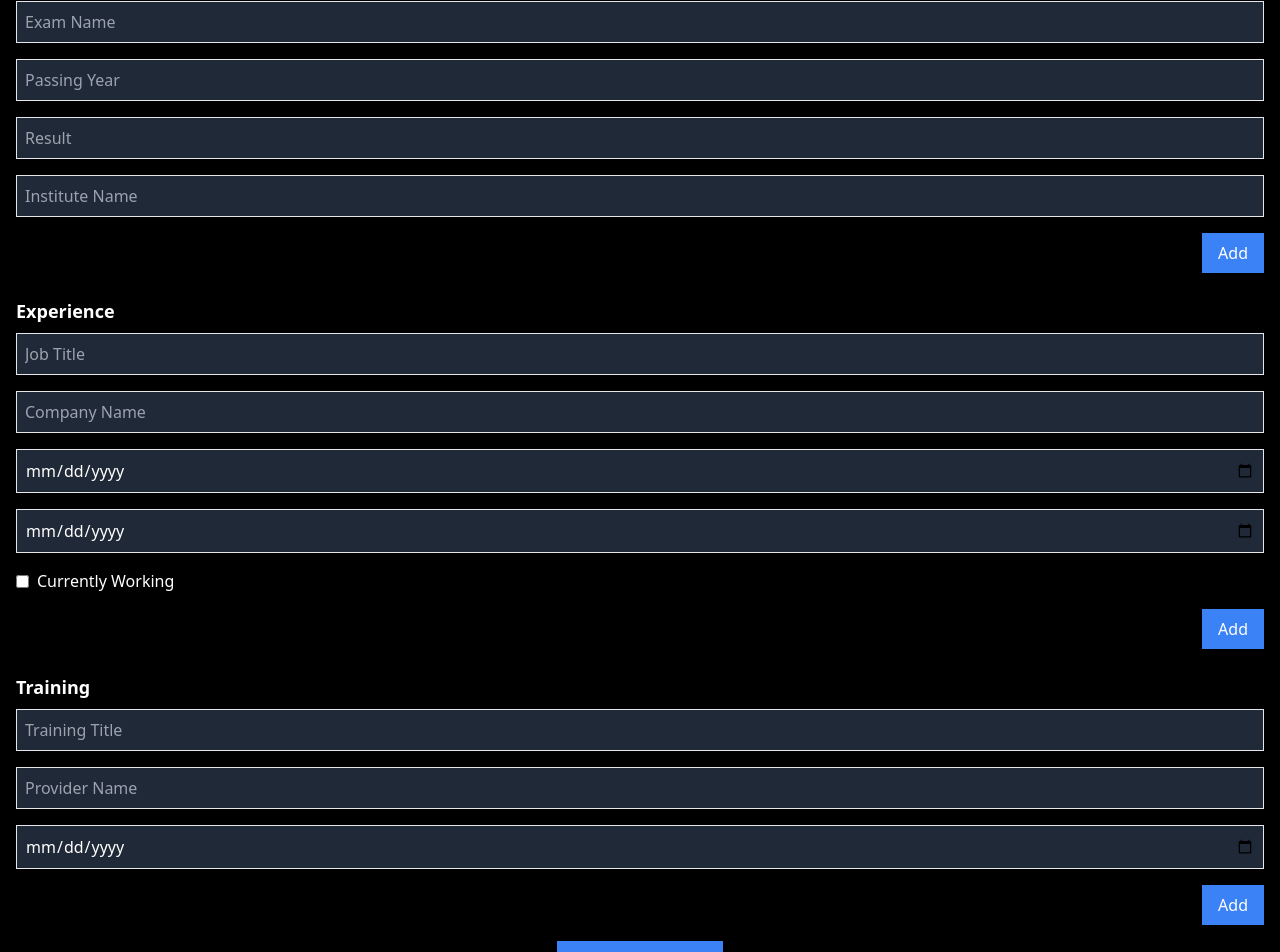
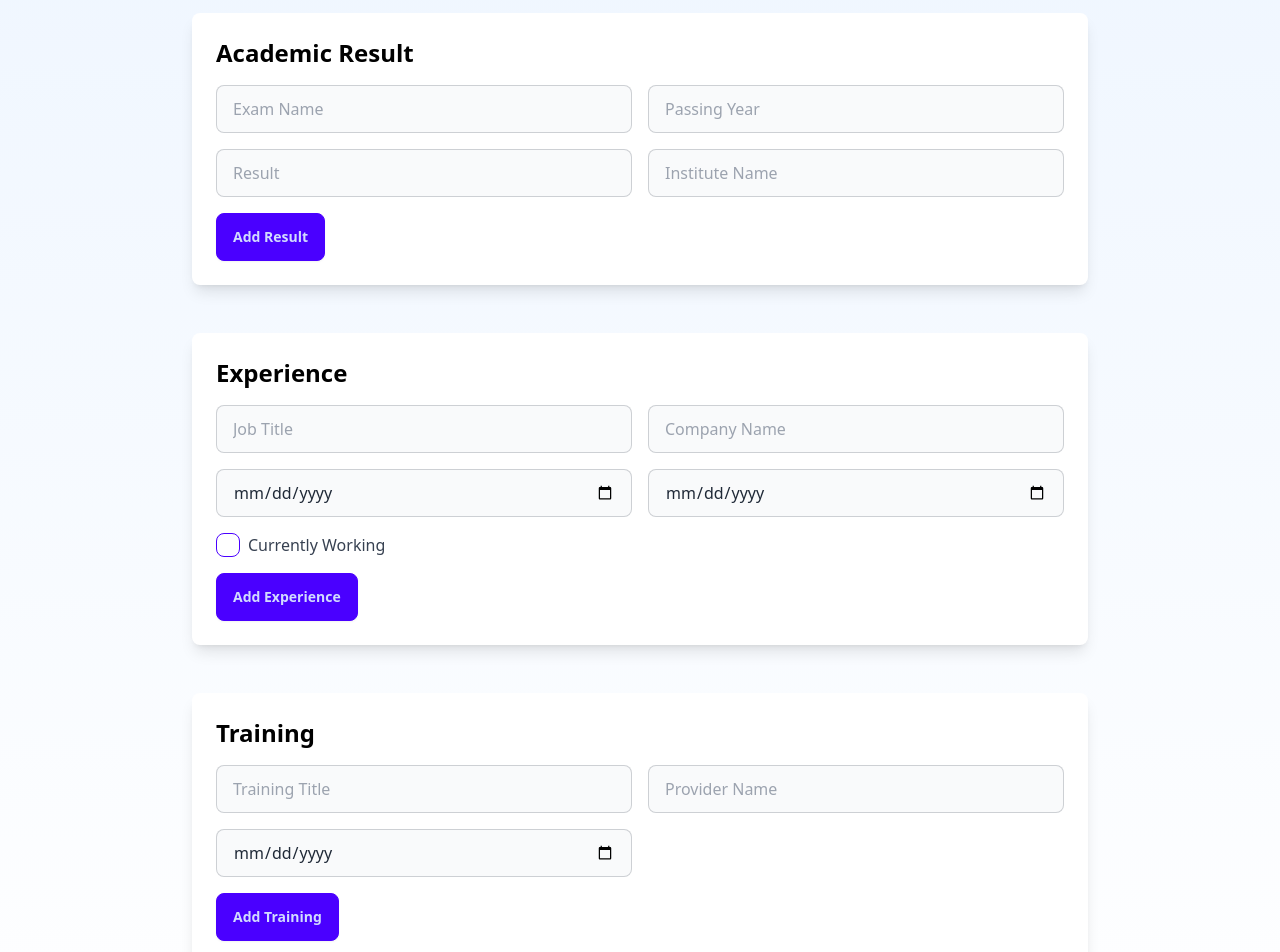
Before and after one commit to BJET-14/lms-web, a Next.js app: page /teacher in a window 1280 px wide. Shown: the part 151-1103 px from the top of the page. Built offline with nearby package versions, Linux system fonts and the light colour scheme.

Commit message:
update Ashraful

```diff
--- a/src/app/teacher/page.js
+++ b/src/app/teacher/page.js
@@ -96,19 +96,20 @@ function Teacher() {
   };
 
   return (
-      <div className="text-white bg-black min-h-screen p-4">
-        <h2 className="text-xl font-semibold mb-2">Update Teacher Profile</h2>
+    <div className="min-h-screen bg-gradient-to-b from-blue-50 to-white text-gray-800 p-8">
+      <div className="max-w-4xl mx-auto">
+        <h2 className="text-3xl font-bold mb-8 text-center text-black">Update Teacher Profile</h2>
 
         {/* Academic Results */}
-        <div className="mb-6">
-          <h3 className="text-lg font-semibold mb-2">Academic Result</h3>
-          <div className="flex flex-col gap-4 mb-4">
+        <div className="mb-12 bg-white p-6 rounded-lg shadow-lg">
+          <h3 className="text-2xl font-semibold mb-4 text-black">Academic Result</h3>
+          <div className="grid grid-cols-1 md:grid-cols-2 gap-4 mb-4">
             <input
               type="text"
               name="examName"
               value={formData.examName}
               onChange={handleInputChange}
-                className="border p-2 w-full bg-gray-800 text-white"
+              className="input input-bordered w-full bg-gray-50"
               placeholder="Exam Name"
             />
             <input
@@ -116,7 +117,7 @@ function Teacher() {
               name="passingYear"
               value={formData.passingYear}
               onChange={handleInputChange}
-                className="border p-2 w-full bg-gray-800 text-white"
+              className="input input-bordered w-full bg-gray-50"
               placeholder="Passing Year"
             />
             <input
@@ -124,7 +125,7 @@ function Teacher() {
               name="result"
               value={formData.result}
               onChange={handleInputChange}
-                className="border p-2 w-full bg-gray-800 text-white"
+              className="input input-bordered w-full bg-gray-50"
               placeholder="Result"
             />
             <input
@@ -132,46 +133,39 @@ function Teacher() {
               name="instituteName"
               value={formData.instituteName}
               onChange={handleInputChange}
-                className="border p-2 w-full bg-gray-800 text-white"
+              className="input input-bordered w-full bg-gray-50"
               placeholder="Institute Name"
             />
+          </div>
           <button
             onClick={() => addOrEditItem("results")}
-                className="bg-blue-500 text-white px-4 py-2 self-end"
+            className="btn btn-primary w-full md:w-auto"
           >
-              {isEditing && editSection === "results" ? "Update" : "Add"}
+            {isEditing && editSection === "results" ? "Update" : "Add"} Result
           </button>
-          </div>
           {results.length > 0 && (
-              <table className="min-w-full bg-gray-900 mt-4 border-collapse">
+            <div className="overflow-x-auto mt-6">
+              <table className="table w-full">
                 <thead>
-                <tr>
-                  <th className="py-2 px-4 border text-white">Exam Name</th>
-                  <th className="py-2 px-4 border text-white">Passing Year</th>
-                  <th className="py-2 px-4 border text-white">Result</th>
-                  <th className="py-2 px-4 border text-white">Institute Name</th>
-                  <th className="py-2 px-4 border text-white">Actions</th>
+                  <tr className="bg-gray-100">
+                    <th>Exam Name</th>
+                    <th>Passing Year</th>
+                    <th>Result</th>
+                    <th>Institute Name</th>
+                    <th>Actions</th>
                   </tr>
                 </thead>
                 <tbody>
                   {results.map((result, index) => (
-                    <tr key={index}>
-                      <td className="py-2 px-4 border text-center text-white">
-                        {result.examName}
-                      </td>
-                      <td className="py-2 px-4 border text-center text-white">
-                        {result.passingYear}
-                      </td>
-                      <td className="py-2 px-4 border text-center text-white">
-                        {result.result}
-                      </td>
-                      <td className="py-2 px-4 border text-center text-white">
-                        {result.instituteName}
-                      </td>
-                      <td className="py-2 px-4 border text-center text-white">
+                    <tr key={index} className="hover:bg-gray-50">
+                      <td>{result.examName}</td>
+                      <td>{result.passingYear}</td>
+                      <td>{result.result}</td>
+                      <td>{result.instituteName}</td>
+                      <td>
                         <button
                           onClick={() => editItem("results", index)}
-                            className="bg-yellow-500 text-white px-2 py-1"
+                          className="btn btn-xs btn-warning"
                         >
                           Edit
                         </button>
@@ -180,19 +174,20 @@ function Teacher() {
                   ))}
                 </tbody>
               </table>
+            </div>
           )}
         </div>
 
         {/* Experiences */}
-        <div className="mb-6">
-          <h3 className="text-lg font-semibold mb-2">Experience</h3>
-          <div className="flex flex-col gap-4 mb-4">
+        <div className="mb-12 bg-white p-6 rounded-lg shadow-lg">
+          <h3 className="text-2xl font-semibold mb-4 text-black">Experience</h3>
+          <div className="grid grid-cols-1 md:grid-cols-2 gap-4 mb-4">
             <input
               type="text"
               name="jobTitle"
               value={formData.jobTitle}
               onChange={handleInputChange}
-                className="border p-2 w-full bg-gray-800 text-white"
+              className="input input-bordered w-full bg-gray-50"
               placeholder="Job Title"
             />
             <input
@@ -200,7 +195,7 @@ function Teacher() {
               name="companyName"
               value={formData.companyName}
               onChange={handleInputChange}
-                className="border p-2 w-full bg-gray-800 text-white"
+              className="input input-bordered w-full bg-gray-50"
               placeholder="Company Name"
             />
             <input
@@ -208,71 +203,64 @@ function Teacher() {
               name="fromDate"
               value={formData.fromDate}
               onChange={handleInputChange}
-                className="border p-2 w-full bg-gray-800 text-white"
+              className="input input-bordered w-full bg-gray-50"
             />
             <input
               type="date"
               name="toDate"
               value={formData.toDate}
               onChange={handleInputChange}
-                className="border p-2 w-full bg-gray-800 text-white"
+              className="input input-bordered w-full bg-gray-50"
               disabled={formData.currentlyWorking}
             />
-            <label className="flex items-center text-white">
+            <label className="flex items-center text-gray-700">
               <input
                 type="checkbox"
                 name="currentlyWorking"
                 checked={formData.currentlyWorking}
                 onChange={handleInputChange}
-                  className="mr-2"
+                className="checkbox checkbox-primary mr-2"
               />
-              Currently Working
+              <span>Currently Working</span>
             </label>
+          </div>
           <button
             onClick={() => addOrEditItem("experiences")}
-                className="bg-blue-500 text-white px-4 py-2 self-end"
+            className="btn btn-primary w-full md:w-auto"
           >
-              {isEditing && editSection === "experiences" ? "Update" : "Add"}
+            {isEditing && editSection === "experiences" ? "Update" : "Add"} Experience
           </button>
-          </div>
           {experiences.length > 0 && (
-              <table className="min-w-full bg-gray-900 mt-4 border-collapse">
+            <div className="overflow-x-auto mt-6">
+              <table className="table w-full">
                 <thead>
-                <tr>
-                  <th className="py-2 px-4 border text-white">Job Title</th>
-                  <th className="py-2 px-4 border text-white">Company Name</th>
-                  <th className="py-2 px-4 border text-white">From Date</th>
-                  <th className="py-2 px-4 border text-white">To Date</th>
-                  <th className="py-2 px-4 border text-white">Experience Time</th>
-                  <th className="py-2 px-4 border text-white">Actions</th>
+                  <tr className="bg-gray-100">
+                    <th>Job Title</th>
+                    <th>Company Name</th>
+                    <th>From Date</th>
+                    <th>To Date</th>
+                    <th>Experience Time</th>
+                    <th>Actions</th>
                   </tr>
                 </thead>
                 <tbody>
                   {experiences.map((experience, index) => (
-                    <tr key={index}>
-                      <td className="py-2 px-4 border text-center text-white">
-                        {experience.jobTitle}
-                      </td>
-                      <td className="py-2 px-4 border text-center text-white">
-                        {experience.companyName}
-                      </td>
-                      <td className="py-2 px-4 border text-center text-white">
-                        {experience.fromDate}
-                      </td>
-                      <td className="py-2 px-4 border text-center text-white">
-                        {experience.currentlyWorking ? "Present" : experience.toDate}
-                      </td>
-                      <td className="py-2 px-4 border text-center text-white">
+                    <tr key={index} className="hover:bg-gray-50">
+                      <td>{experience.jobTitle}</td>
+                      <td>{experience.companyName}</td>
+                      <td>{experience.fromDate}</td>
+                      <td>{experience.currentlyWorking ? "Present" : experience.toDate}</td>
+                      <td>
                         {calculateExperienceTime(
                           experience.fromDate,
                           experience.toDate,
                           experience.currentlyWorking
                         )}
                       </td>
-                      <td className="py-2 px-4 border text-center text-white">
+                      <td>
                         <button
                           onClick={() => editItem("experiences", index)}
-                            className="bg-yellow-500 text-white px-2 py-1"
+                          className="btn btn-xs btn-warning"
                         >
                           Edit
                         </button>
@@ -281,19 +269,20 @@ function Teacher() {
                   ))}
                 </tbody>
               </table>
+            </div>
           )}
         </div>
 
         {/* Trainings */}
-        <div className="mb-6">
-          <h3 className="text-lg font-semibold mb-2">Training</h3>
-          <div className="flex flex-col gap-4 mb-4">
+        <div className="mb-12 bg-white p-6 rounded-lg shadow-lg">
+          <h3 className="text-2xl font-semibold mb-4 text-black">Training</h3>
+          <div className="grid grid-cols-1 md:grid-cols-2 gap-4 mb-4">
             <input
               type="text"
               name="trainingTitle"
               value={formData.trainingTitle}
               onChange={handleInputChange}
-                className="border p-2 w-full bg-gray-800 text-white"
+              className="input input-bordered w-full bg-gray-50"
               placeholder="Training Title"
             />
             <input
@@ -301,7 +290,7 @@ function Teacher() {
               name="providerName"
               value={formData.providerName}
               onChange={handleInputChange}
-                className="border p-2 w-full bg-gray-800 text-white"
+              className="input input-bordered w-full bg-gray-50"
               placeholder="Provider Name"
             />
             <input
@@ -309,41 +298,36 @@ function Teacher() {
               name="completionDate"
               value={formData.completionDate}
               onChange={handleInputChange}
-                className="border p-2 w-full bg-gray-800 text-white"
+              className="input input-bordered w-full bg-gray-50"
             />
+          </div>
           <button
             onClick={() => addOrEditItem("trainings")}
-                className="bg-blue-500 text-white px-4 py-2 self-end"
+            className="btn btn-primary w-full md:w-auto"
           >
-              {isEditing && editSection === "trainings" ? "Update" : "Add"}
+            {isEditing && editSection === "trainings" ? "Update" : "Add"} Training
           </button>
-          </div>
           {trainings.length > 0 && (
-              <table className="min-w-full bg-gray-900 mt-4 border-collapse">
+            <div className="overflow-x-auto mt-6">
+              <table className="table w-full">
                 <thead>
-                <tr>
-                  <th className="py-2 px-4 border text-white">Training Title</th>
-                  <th className="py-2 px-4 border text-white">Provider Name</th>
-                  <th className="py-2 px-4 border text-white">Completion Date</th>
-                  <th className="py-2 px-4 border text-white">Actions</th>
+                  <tr className="bg-gray-100">
+                    <th>Training Title</th>
+                    <th>Provider Name</th>
+                    <th>Completion Date</th>
+                    <th>Actions</th>
                   </tr>
                 </thead>
                 <tbody>
                   {trainings.map((training, index) => (
-                    <tr key={index}>
-                      <td className="py-2 px-4 border text-center text-white">
-                        {training.trainingTitle}
-                      </td>
-                      <td className="py-2 px-4 border text-center text-white">
-                        {training.providerName}
-                      </td>
-                      <td className="py-2 px-4 border text-center text-white">
-                        {training.completionDate}
-                      </td>
-                      <td className="py-2 px-4 border text-center text-white">
+                    <tr key={index} className="hover:bg-gray-50">
+                      <td>{training.trainingTitle}</td>
+                      <td>{training.providerName}</td>
+                      <td>{training.completionDate}</td>
+                      <td>
                         <button
                           onClick={() => editItem("trainings", index)}
-                            className="bg-yellow-500 text-white px-2 py-1"
+                          className="btn btn-xs btn-warning"
                         >
                           Edit
                         </button>
@@ -352,12 +336,12 @@ function Teacher() {
                   ))}
                 </tbody>
               </table>
+            </div>
           )}
-          <div className="flex justify-center mt-4">
-            <button
-                onClick={addOrEditItem}
-                className="bg-blue-500 text-white px-4 py-2"
-            >
+        </div>
+
+        <div className="flex justify-center mt-8">
+          <button onClick={addOrEditItem} className="btn btn-lg btn-success">
             Update My Profile
           </button>
         </div>
@@ -365,4 +349,5 @@ function Teacher() {
     </div>
   );
 }
+
 export default Teacher;
```
Lines whose indentation alone changed are shown as unchanged.
